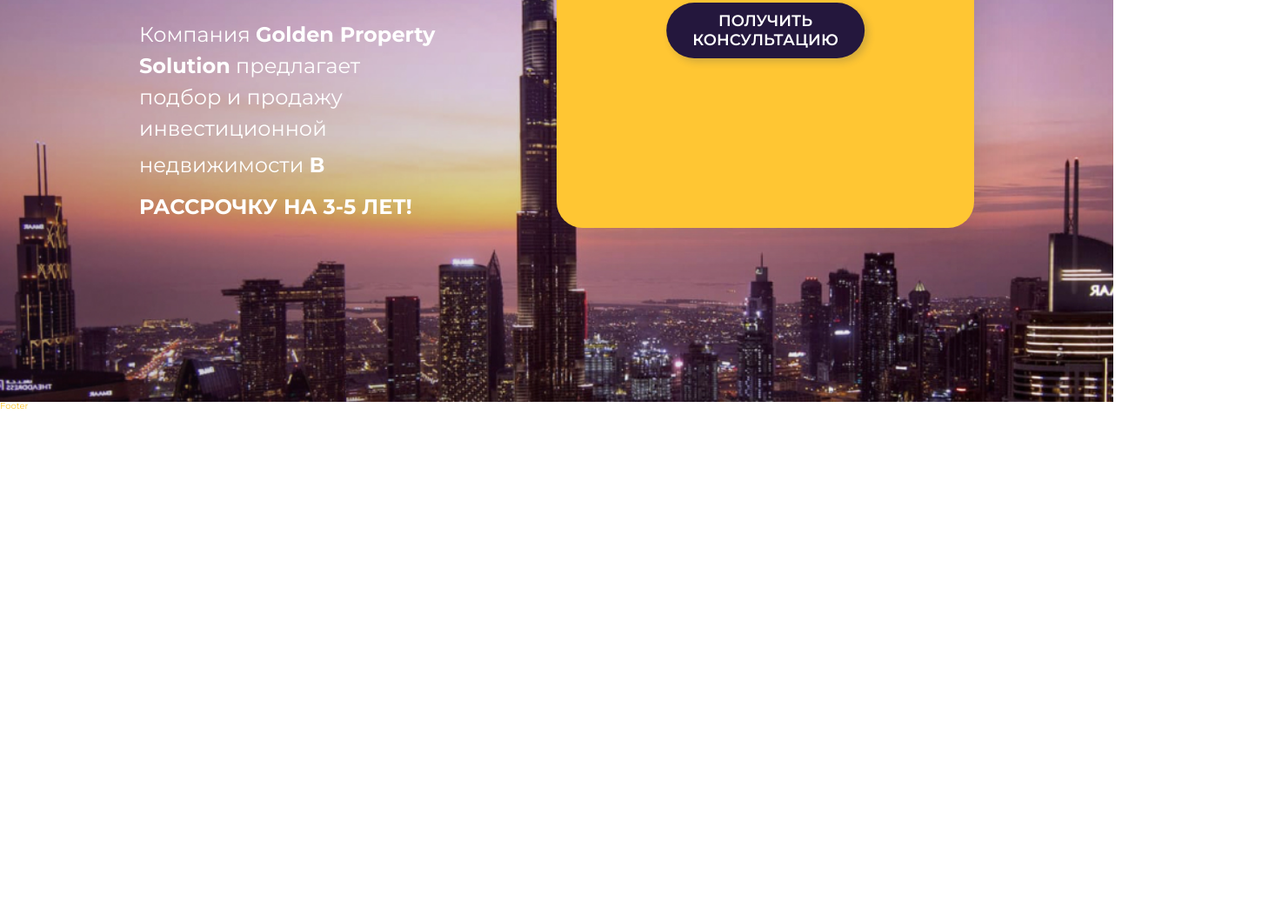
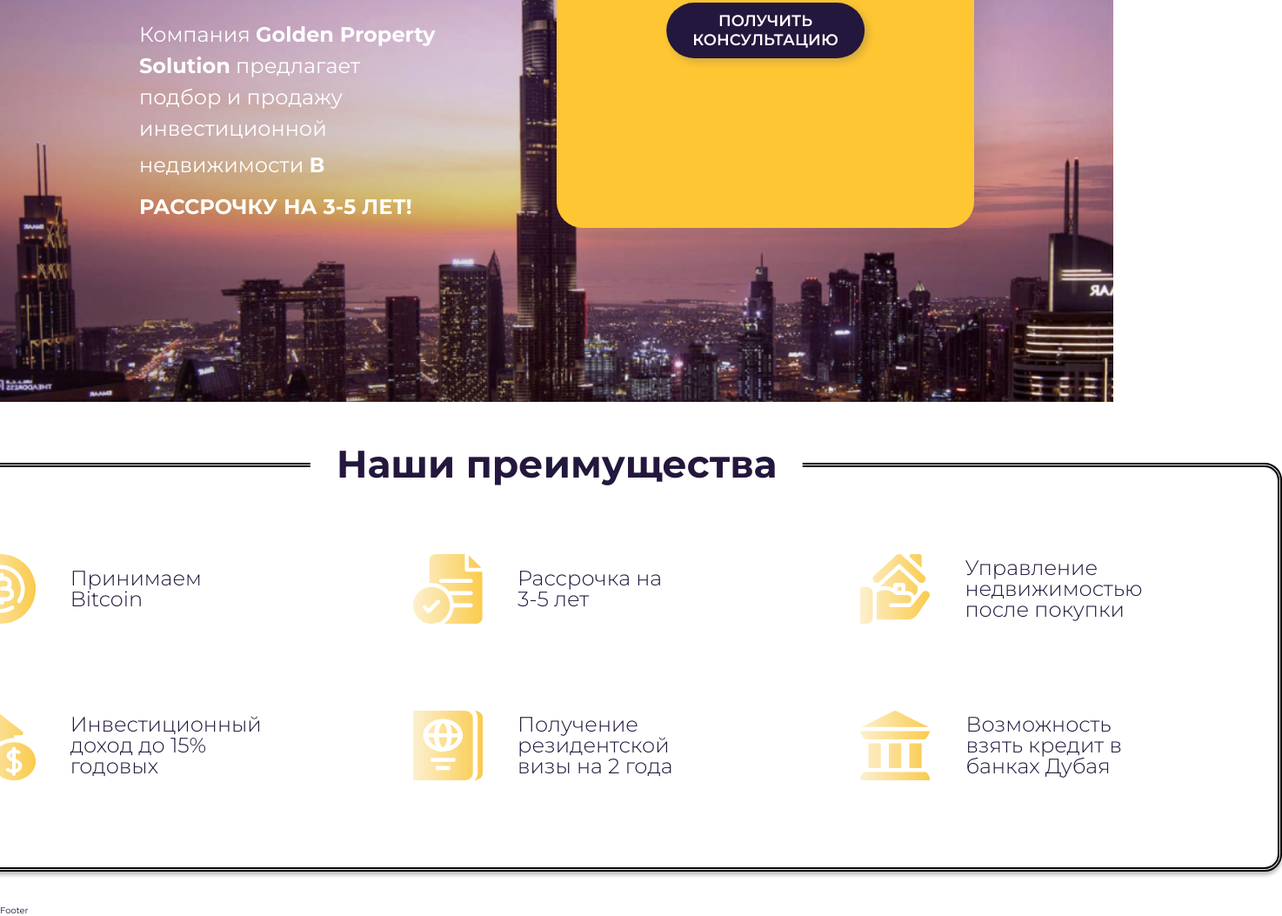
Before and after one commit to odinnadcatbl1/GoldenPropertySolution, a website: page src/index.html in a window 1280 px wide. Shown: the part 645-1698 px from the top of the page at 87% size, 1474 px wide, since content can reach past the window. Before the commit the page ends 1118 px from the top, so only its background shows below. Drawn offline with nearby package versions, Linux system fonts and the light colour scheme; files that its build step writes are made by us from their sources.

Commit message:
done benefits block

```diff
--- /dev/null
+++ b/src/assets/scss/blocks/benefits.scss
@@ -0,0 +1,46 @@
+.benefits {
+    display: flex;
+    justify-content: center;
+    align-items: center;
+    flex-direction: column;
+    padding: 7rem 0rem 4rem;
+}
+
+.benefits__container {
+    max-width: 1780px;
+    border: 5px double #000000;
+    border-radius: 2rem;
+    box-shadow: 0px 4px 4px 0px rgba(black, 0.25);
+    background-color: #EEEAF4;
+    position: relative;
+
+    .page__title {
+        position: absolute;
+        background-color: white;
+        padding: 0 3rem;
+        top: -3rem;
+        left: 50%;
+        transform: translateX(-50%);
+    }
+}
+
+.benefits__list {
+    background-color: white;
+    display: grid;
+    grid-template-columns: 33% 33% 33%;
+    padding: 5rem;
+    border-radius: 2rem;
+    overflow: hidden;
+}
+
+.benefits__list-item {
+    display: flex;
+    align-items: center;
+    padding: 5rem 10rem;
+}
+
+.benefits__text {
+    margin-left: 4rem;
+    font-size: 2.4rem;
+    font-weight: 300;
+}
--- /dev/null
+++ b/src/assets/scss/blocks/page.scss
@@ -0,0 +1,8 @@
+.page__title {
+    font-family: $font;
+    font-size: 4.4rem;
+    line-height: 1.2;
+    font-weight: 700;
+    color: $secondary;
+    text-align: center;
+}
--- a/src/assets/scss/style.scss
+++ b/src/assets/scss/style.scss
@@ -8,7 +8,7 @@
 body {
     background-color: white;
     font-family: $font;
-    color: $primary;
+    color: $secondary;
 }
 
 *,
@@ -19,6 +19,8 @@
 
 /* Blocks */
 @import "blocks/container";
+@import "blocks/page";
 @import "blocks/header";
 @import "blocks/intro";
 @import "blocks/form";
+@import "blocks/benefits.scss";
--- a/src/index.html
+++ b/src/index.html
@@ -41,3 +41,36 @@
         </div>
     </div>
 </div> <!--/intro-->
+
+<!--BENEFITS-->
+<div class="benefits">
+    <div class="benefits__container">
+        <div class="page__title">Наши преимущества</div>
+        <ul class="benefits__list">
+            <li class="benefits__list-item">
+                <img src="assets/images/benefits/1.svg" alt="bitcoin" class="benefits__icon">
+                <div class="benefits__text">Принимаем Bitcoin</div>
+            </li>
+            <li class="benefits__list-item">
+                <img src="assets/images/benefits/2.svg" alt="рассрочка" class="benefits__icon">
+                <div class="benefits__text">Рассрочка на 3-5 лет</div>
+            </li>
+            <li class="benefits__list-item">
+                <img src="assets/images/benefits/3.svg" alt="управление недвижимостью" class="benefits__icon">
+                <div class="benefits__text">Управление недвижимостью после покупки</div>
+            </li>
+            <li class="benefits__list-item">
+                <img src="assets/images/benefits/4.svg" alt="Инвестиционный доход" class="benefits__icon">
+                <div class="benefits__text">Инвестиционный доход до 15% годовых</div>
+            </li>
+            <li class="benefits__list-item">
+                <img src="assets/images/benefits/5.svg" alt="Получение резидентской визы на 2 года" class="benefits__icon">
+                <div class="benefits__text">Получение резидентской визы на 2 года</div>
+            </li>
+            <li class="benefits__list-item">
+                <img src="assets/images/benefits/6.svg" alt="Возможность взять кредит в банках Дубая" class="benefits__icon">
+                <div class="benefits__text">Возможность взять кредит в банках Дубая</div>
+            </li>
+        </ul>
+    </div>
+</div>
```
Also changed, not shown: dist/assets/css/style.min.css, dist/assets/images/benefits/1.svg (added), dist/assets/images/benefits/2.svg (added), dist/assets/images/benefits/3.svg (added), dist/assets/images/benefits/4.svg (added), dist/assets/images/benefits/5.svg (added), dist/assets/images/benefits/6.svg (added), dist/index.html, src/assets/images/benefits/1.svg (added), src/assets/images/benefits/2.svg (added), src/assets/images/benefits/3.svg (added), src/assets/images/benefits/4.svg (added), src/assets/images/benefits/5.svg (added), src/assets/images/benefits/6.svg (added).
